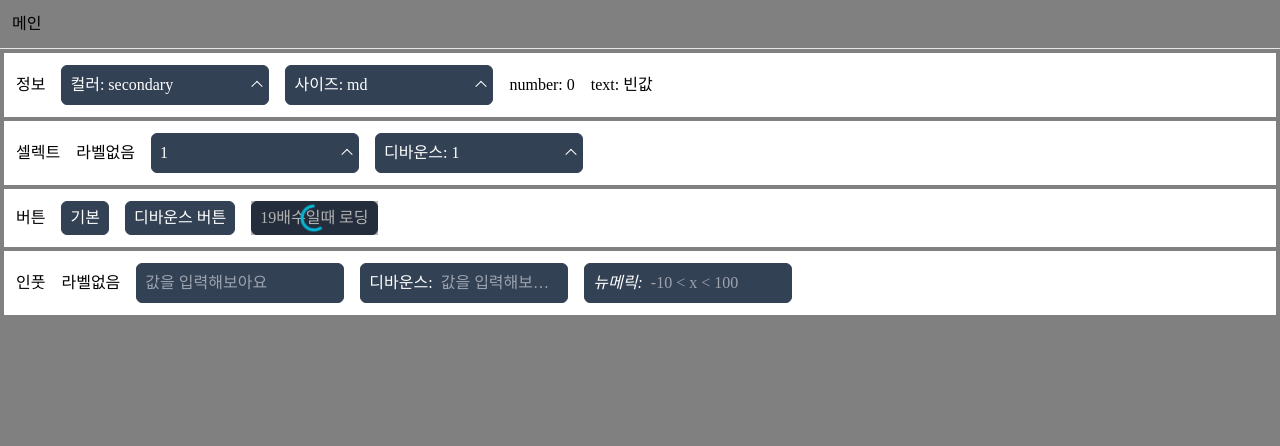
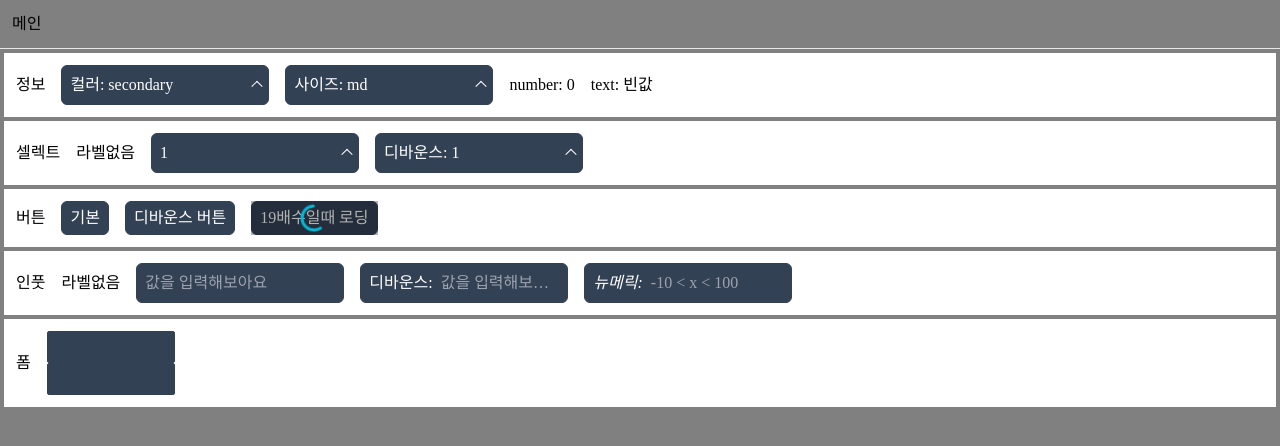
Before and after one commit to uiwwsw/broong, a React (Vite) app: page / in a window 1280 px wide. Shown: the top 446 px of the page. Built offline with nearby package versions, Linux system fonts and the light colour scheme; a web font is replaced by a local one.

Commit message:
feat: update

```diff
--- /dev/null
+++ b/src/components/Form.tsx
@@ -0,0 +1,44 @@
+import { ChangeEvent, ReactElement, useState } from 'react';
+import Smooth from './Smooth';
+type Validate = (value: string) => boolean | Promise<boolean>;
+interface FormProps {
+  children?: ReactElement[];
+  validations: Record<string, Validate>;
+  debounce?: number;
+}
+
+const Form = ({ validations, children }: FormProps) => {
+  const [results, setResults] = useState<Record<string, boolean>>({});
+  const handleChange = async (e: ChangeEvent<HTMLFormElement>) => {
+    const key = e.target.name;
+    const validation = validations[key];
+    const res = await validation(e.target.value);
+    setResults((prev) => ({ ...prev, [key]: res }));
+  };
+  return (
+    <form onChangeCapture={handleChange}>
+      {children?.map((x) => (
+        <div className="relative">
+          {x}
+          <Smooth>
+            {results[x.props.name] && (
+              <span className="absolute right-0 top-1/2 -translate-y-1/2 p-1">
+                <svg
+                  xmlns="http://www.w3.org/2000/svg"
+                  fill="none"
+                  viewBox="0 0 24 24"
+                  strokeWidth={1.5}
+                  className="h-6 w-6 stroke-cyan-600"
+                >
+                  <path strokeLinecap="round" strokeLinejoin="round" d="m4.5 12.75 6 6 9-13.5" />
+                </svg>
+              </span>
+            )}
+          </Smooth>
+        </div>
+      ))}
+    </form>
+  );
+};
+
+export default Form;
--- a/src/components/Smooth.scss
+++ b/src/components/Smooth.scss
@@ -24,7 +24,7 @@
   }
 }
 .drop {
-  @apply fixed bottom-0 left-1/2;
+  @apply fixed left-1/2;
   &--in {
     animation: drop-in 0.5s forwards;
   }
@@ -33,18 +33,18 @@
   }
   @keyframes drop-in {
     0% {
-      transform: translate(-50%, 100%);
+      transform: translate(-50%, 0);
     }
     100% {
-      transform: translate(-50%, 0);
+      transform: translate(-50%, -100%);
     }
   }
   @keyframes drop-out {
     0% {
-      transform: translate(-50%, 0);
+      transform: translate(-50%, -100%);
     }
     100% {
-      transform: translate(-50%, 100%);
+      transform: translate(-50%, 0);
     }
   }
 }
--- a/src/components/Toast.tsx
+++ b/src/components/Toast.tsx
@@ -8,14 +8,20 @@ interface ToastProps {
 }
 const Toast = ({ children, show, timeout = 0 }: ToastProps) => {
   const [hide, setHide] = useState(false);
+  const [top, setTop] = useState(0);
   useEffect(() => {
     if (!timeout || !show) return;
+    if (window.visualViewport) {
+      const vv = window.visualViewport;
+
+      setTop(vv.height);
+    }
     setHide(false);
     const sti = setTimeout(() => setHide(true), timeout);
     return () => clearTimeout(sti);
   }, [timeout, show]);
   return createPortal(
-    <Smooth type="drop">
+    <Smooth type="drop" style={{ top }}>
       {show && !hide && (
         <div className="mb-3 rounded-md bg-slate-700 px-2 py-1 text-xs font-thin text-white">{children}</div>
       )}
--- a/src/pages/Main.tsx
+++ b/src/pages/Main.tsx
@@ -7,6 +7,7 @@ import Loader from '@/Loader';
 import Numeric from '@/Numeric';
 import { COLOR, SIZE, colorArr, sizeArr } from '#/useTheme';
 import Tooltip from '@/Tooltip';
+import Form from '@/Form';
 const Main = () => {
   const style = 'm-1 flex items-center gap-4 bg-white p-3';
   const [size, setSize] = useState<SIZE>('md');
@@ -182,66 +183,15 @@ const Main = () => {
           </Tooltip>
         </dd>
       </dl>
-
-      {/* <dl className={style}>
-        <dt>인풋</dt>
+      <dl className={style}>
+        <dt>폼</dt>
         <dd>
-          <Input
-            onChange={(e) => setNumber(+e.target.value)}
-            componentName="inp"
-            themeColor="secondary"
-            themeSize="md"
-            debounce={0}
-          >
-            가나다
-          </Input>
-        </dd>
-        <dd>
-          <Input
-            onChange={(e) => setText1(e.target.value)}
-            componentName="inp"
-            themeColor="secondary"
-            themeSize="md"
-            debounce={300}
-          >
-            디바운스 가나다
-          </Input>
+          <Form validations={{ pw: (v) => v.length > 3, rpw: (x) => x.length > 3 }}>
+            <Input name="pw" componentName="inp" themeColor="secondary" themeSize="sm" />
+            <Input name="rpw" componentName="inp" themeColor="secondary" themeSize="sm" />
+          </Form>
         </dd>
       </dl>
-      <dl className="m-1 flex h-12 items-center gap-4 bg-white p-3">
-        <dt>셀렉</dt>
-        <dd>{text2}</dd>
-        <dd>
-          <Select
-            componentName="slt"
-            themeColor="primary"
-            themeSize="lg"
-            debounce={0}
-            onChange={(e) => setText2(e.target.value)}
-            options={[
-              { label: '0', value: '0' },
-              { label: '300', value: '300' },
-            ]}
-          >
-            아이디
-          </Select>
-        </dd>
-        <dd>
-          <Select
-            componentName="slt"
-            themeColor="primary"
-            themeSize="lg"
-            debounce={300}
-            onChange={(e) => setText2(e.target.value)}
-            options={[
-              { label: '0', value: '0' },
-              { label: '300', value: '300' },
-            ]}
-          >
-            디바운스 아이디
-          </Select>
-        </dd>
-      </dl> */}
     </Base>
   );
 };
```
